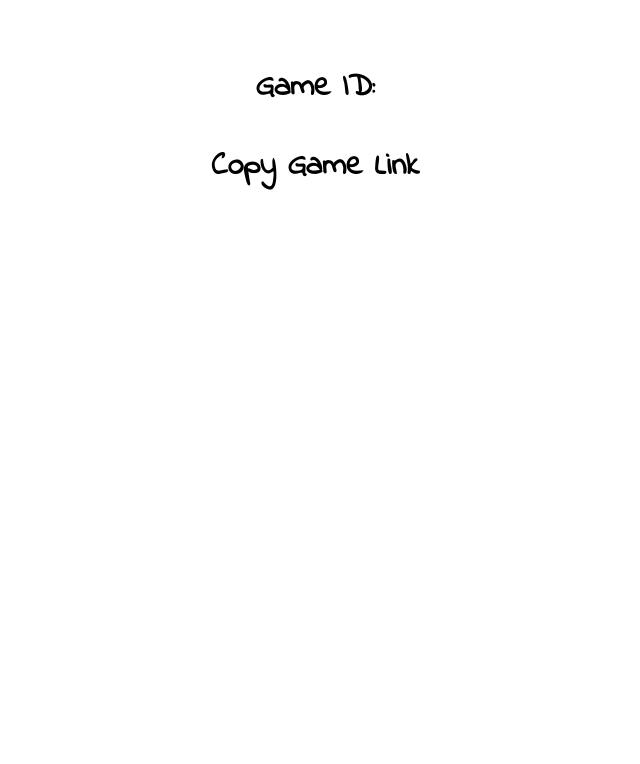
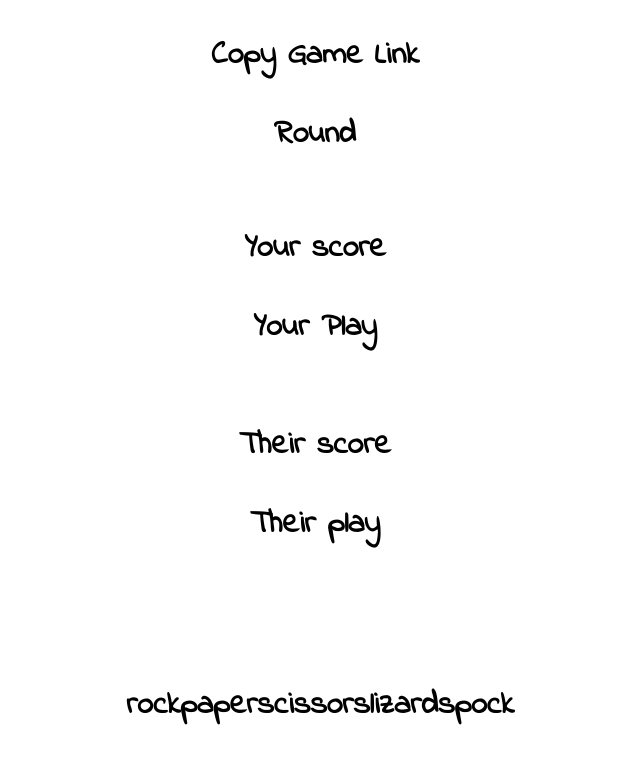
Before and after one commit to TylerSustare/rpsls, a React (Create React App) app: page / in a window 1280 px wide. Shown: the top 764 px of the page, without its empty margins (325-965 px from the left). Built offline with nearby package versions, Linux system fonts and the light colour scheme; no server answers.

Commit message:
Implement game logic

```diff
--- a/package.json
+++ b/package.json
@@ -3,6 +3,7 @@
   "version": "0.1.0",
   "private": true,
   "dependencies": {
+    "@fortawesome/fontawesome-free": "^6.1.1",
     "@testing-library/jest-dom": "^5.14.1",
     "@testing-library/react": "^13.0.0",
     "@testing-library/user-event": "^13.2.1",
--- a/src/App.css
+++ b/src/App.css
@@ -5,11 +5,16 @@
   font-weight: 800;
   font-size: 2rem;
 }
+
 wired-card {
-  max-width: 20rem;
+  max-width: 24rem;
   margin: 0 auto;
   padding: 2rem;
   display: block;
+}
+
+wired-card > div {
+  padding: 0.2rem;
 }
 
 .App-logo {
--- a/src/App.tsx
+++ b/src/App.tsx
@@ -1,4 +1,4 @@
-import React from 'react';
+import React, { SyntheticEvent, useEffect } from 'react';
 import { tap } from 'rxjs/operators';
 import { webSocket } from 'rxjs/webSocket';
 import { useClipboard } from './useClipboard';
@@ -9,6 +9,23 @@ import './App.css';
 import { nanoid } from 'nanoid';
 
 const CLOSE_TIME = 3000;
+
+type Play = 'rock' | 'paper' | 'scissors' | 'lizard' | 'spock';
+
+interface Message {
+  action: string;
+  userId: string;
+  gameId?: string;
+  round?: number;
+  roundSummary?: string;
+  play?: Play;
+  yourScore?: number;
+  yourPlay?: Play;
+  theirScore?: number;
+  theirPlay?: Play;
+}
+
+const playOptions = ['rock', 'paper', 'scissors', 'lizard', 'spock'];
 
 function getUserId(): string {
   return localStorage.getItem('rpsls-user-id') || setLocalStorageUserId();
@@ -51,17 +68,23 @@ const wsConfig = {
   },
 };
 
-interface Message {
-  action: string;
-  userId: string;
-  gameId?: string;
-}
 const ws = webSocket<Message>(wsConfig);
 
 function App() {
   const [message, setMessage] = React.useState({} as Message);
   const [gameId, setGameId] = React.useState('');
+  const [yourPlay, setYourPlay] = React.useState(null as Play | null);
+  const [theirPlay, setTheirPlay] = React.useState(null as Play | null);
+  const [roundSummary, setRoundSummary] = React.useState(null as string | null);
   const { copy } = useClipboard({ successDuration: CLOSE_TIME });
+
+  useEffect(() => {
+    message.theirPlay && setTheirPlay(message.theirPlay);
+  }, [message.theirPlay]);
+
+  useEffect(() => {
+    message.roundSummary && setRoundSummary(message.roundSummary);
+  }, [message.roundSummary]);
 
   ws.pipe(
     tap((data) => {
@@ -86,13 +109,45 @@ function App() {
     toast('Copied to clipboard', { autoClose: CLOSE_TIME });
   }
 
+  function sendPlay(event: SyntheticEvent) {
+    const yourPlay = event.currentTarget.id as Play;
+    setYourPlay(yourPlay);
+    setTheirPlay(null);
+    setRoundSummary(null);
+    ws.next({
+      action: 'play',
+      gameId: message.gameId,
+      round: message.round,
+      userId: getUserId(),
+      play: yourPlay,
+    });
+  }
+
   return (
     <>
       <ToastContainer bodyStyle={{ fontFamily: 'Indie Flower' }} />
       <div className="App">
+        <wired-card className="game" elevation="3">
+          <wired-button onClick={copyToClipboard}>Copy Game Link</wired-button>
+          <p>Round {message.round}</p>
+          <div className="your-stuff">
+            <p>Your score {message.yourScore}</p>
+            <p>Your Play {yourPlay}</p>
+          </div>
+          <div>
+            <p>Their score {message.theirScore}</p>
+            <p>Their play {theirPlay}</p>
+          </div>
+          <p>{roundSummary}</p>
+        </wired-card>
         <wired-card elevation="3">
-          <p>Game ID: {message.gameId}</p>
-          <wired-button onClick={copyToClipboard}>Copy Game Link</wired-button>
+          <div>
+            {playOptions.map((play) => (
+              <wired-button key={play} id={play} onClick={sendPlay}>
+                {play}
+              </wired-button>
+            ))}
+          </div>
         </wired-card>
       </div>
     </>
```
Also changed, not shown: 1 other file (tests, documents, lock files or other folders).
